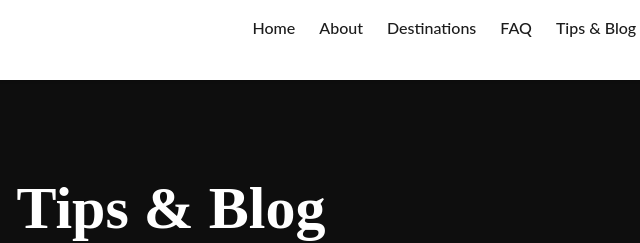
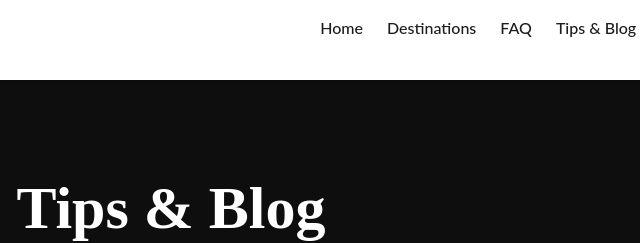
Before and after one commit to Muts1999/safari-frontend, a plain HTML site: page tips-blog.html in a window 1280 px wide. Shown: the top 243 px of the page, 469-1109 px from the left. Drawn offline with nearby package versions, Linux system fonts and the light colour scheme.

Commit message:
Remove About section and About link from all pages

```diff
--- a/tips-blog.html
+++ b/tips-blog.html
@@ -43,7 +43,7 @@
       <a href="index.html#home"><img src="Images/logo.png" alt="Logo" class="h-10 w-auto"></a>
       <nav class="hidden md:flex space-x-6 font-medium">
         <a href="index.html#home" class="hover:text-yellow-700">Home</a>
-        <a href="about.html#about" class="hover:text-yellow-700">About</a>
+
         <a href="destinations.html" class="hover:text-yellow-700">Destinations</a>
         <a href="index.html#faq" class="hover:text-yellow-700">FAQ</a>
         <a href="tips-blog.html" class="hover:text-yellow-700">Tips & Blog</a>
@@ -53,7 +53,7 @@
     </div>
     <div id="mobile-menu" class="hidden flex-col space-y-2 px-4 pb-4 bg-white shadow md:hidden">
       <a href="index.html#home" class="block hover:text-yellow-700">Home</a>
-      <a href="about.html#about" class="block hover:text-yellow-700">About</a>
+
       <a href="destinations.html" class="block hover:text-yellow-700">Destinations</a>
       <a href="index.html#faq" class="block hover:text-yellow-700">FAQ</a>
       <a href="tips-blog.html" class="block hover:text-yellow-700">Tips & Blog</a>
```
Also changed, not shown: destination-template.html (+2 -2 lines), destinations.html (+2 -2 lines), index.html (+2 -2 lines).
